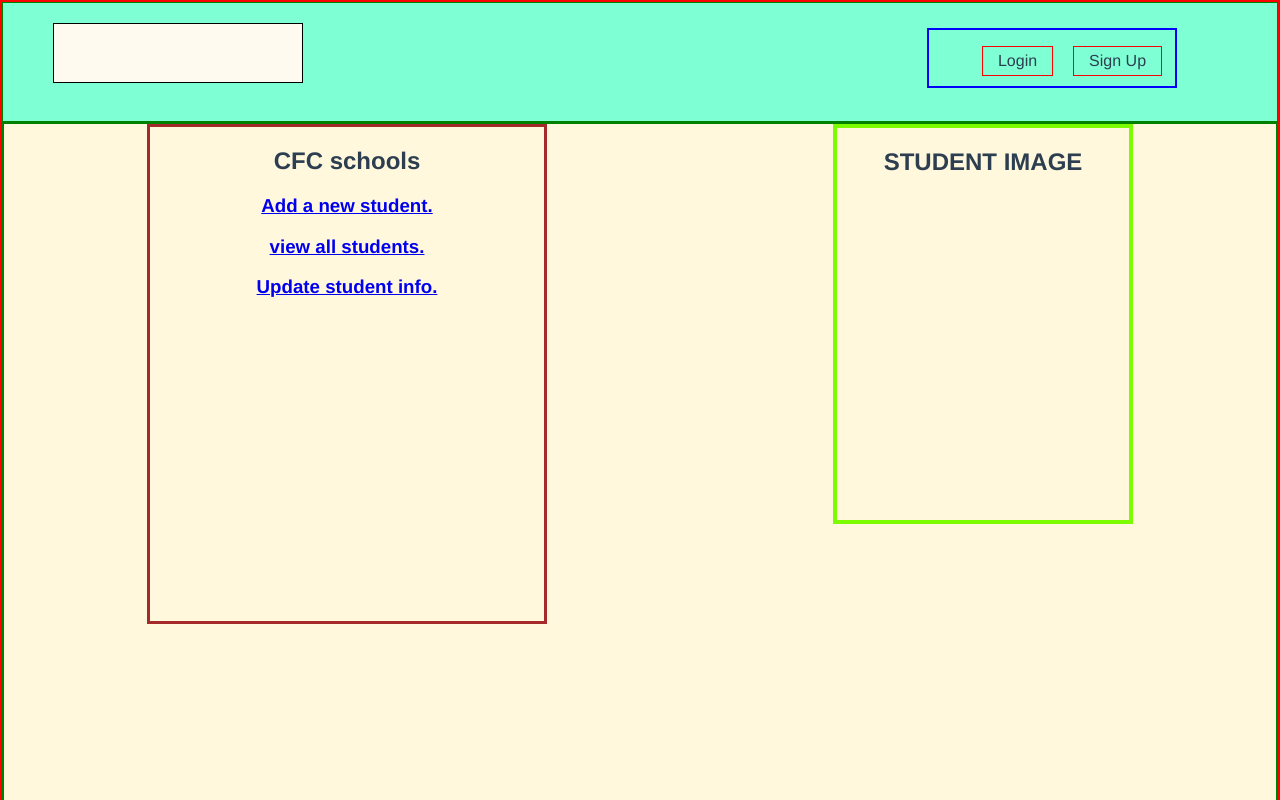
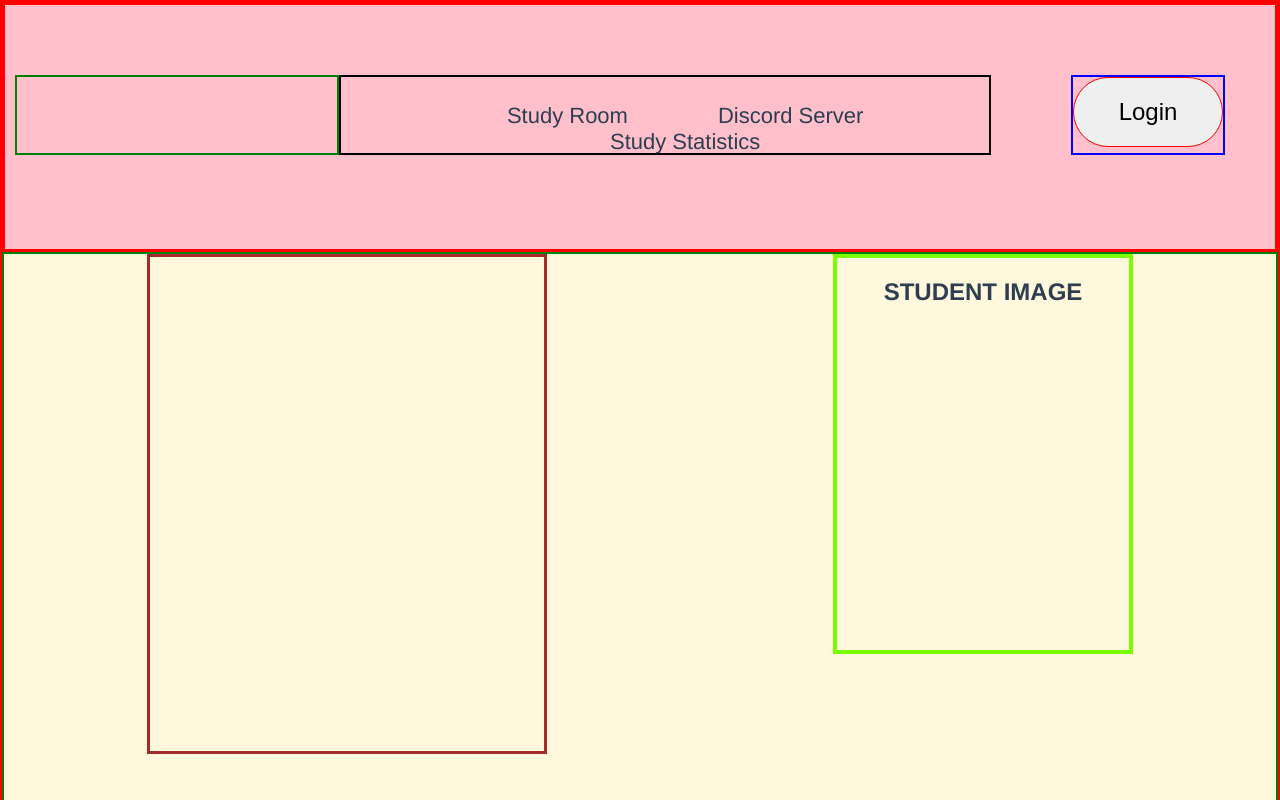
Before and after one commit to olatunji-20/cfc-school, a Vue app in the folder frontend/cfc/: page / in a window 1280 px wide. Shown: the top 800 px of the page. Built offline with nearby package versions, Linux system fonts and the light colour scheme.

Commit message:
work on UI

```diff
--- /dev/null
+++ b/frontend/cfc/src/components/Navbar.vue
@@ -0,0 +1,61 @@
+<template>
+    <section class="main">
+        <div class="logo">
+
+        </div>
+        <div class="options">
+            <ul>
+                <li>Study Room</li>
+                <li>Discord Server</li>
+                <li>Study Statistics</li>
+            </ul>
+
+        </div>
+        <div class="login">
+            <button>Login</button>
+        </div>
+
+    </section>
+</template>
+
+<style scoped>
+.main {
+    width: 100%;
+    height: 250px;
+    border: 3px solid red;
+    background: pink;
+    padding: 70px 50px 0px 10px;
+    display: flex;
+    flex-direction: row;
+    justify-content: space-evenly;
+}
+.logo {
+    width: 400px;
+    height: 80px;
+    border: 2px solid green;
+}
+.options {
+    width: 800px;
+    height: 80px;
+    border: 2px solid black;
+    padding: 10px;
+}
+.options ul li {
+    display: inline-block;
+    margin: 0px 45px;
+    font-size: 22px;
+}
+.login {
+    width: 180px;
+    height: 80px;
+    border: 2px solid blue;
+    margin-left: 80px;
+}
+.login button {
+    width: 150px;
+    height: 70px;
+    border: 1px solid red;
+    font-size: 24px;
+    border-radius: 35px;
+}
+</style>
--- a/frontend/cfc/src/views/Homepage.vue
+++ b/frontend/cfc/src/views/Homepage.vue
@@ -1,6 +1,7 @@
 <template>
     <section>
-        <header>
+        <Navbar />
+        <!-- <header>
             <div class="logo-container"></div>
             <div class="signs">
                 <ul>
@@ -8,23 +9,26 @@
                     <li>Sign Up</li>
                 </ul>
             </div>
-        </header>
+        </header> -->
         <div class="container">
             <div class="left">
-                <h1> CFC schools</h1>
-                <h3><router-link to="/signup">Add a new student.</router-link></h3>
-                <h3><router-link to="/allstudents">view all students.</router-link></h3>
-                <h3><router-link to="/update-student">Update student info.</router-link></h3>
+
             </div>
             <div class="right">
                 <h1> STUDENT IMAGE</h1>
             </div>
         </div>
-
+        <div class="temp-links">
+            <h1> CFC schools</h1>
+                <h3><router-link to="/signup">Add a new student.</router-link></h3>
+                <h3><router-link to="/allstudents">view all students.</router-link></h3>
+                <h3><router-link to="/update-student">Update student info.</router-link></h3>
+        </div>
     </section>
 </template>
 
 <script>
+import Navbar from '../components/Navbar.vue'
     export default {
         name: 'Homepage',
         data() {
@@ -32,6 +36,9 @@
 
             }
         },
+        components: {
+            Navbar
+        }
     }
 </script>
 
@@ -42,7 +49,7 @@
         height: auto;
     }
 
-    header {
+    /* header {
         width: 100%;
         height: 15vh;
         border: 1px solid green;
@@ -57,9 +64,9 @@
         position: relative;
         float: left;
         margin: 20px 50px;
-    }
+    } */
 
-    .signs {
+    /* .signs {
         width: 250px;
         height: 60px;
         position: relative;
@@ -74,7 +81,7 @@
         padding: 5px 15px;
         border: 1px solid red;
         margin: 0px 10px;
-    }
+    } */
 
     h1  {
         text-align: center;
@@ -82,7 +89,7 @@
 
     .container {
         width: 100%;
-        height: 85vh;
+        height: 90vh;
         background-color: cornsilk;
         border: 2px solid green;
         display: flex;
@@ -100,4 +107,10 @@
         border: 4px solid lawngreen;
     }
 
+    .temp-links {
+        width: 500px;
+        height: 300px;
+        border: 9px solid goldenrod;
+    }
+
 </style>
```
Also changed, not shown: frontend/cfc/src/router/index.js (line endings or trailing spaces).
